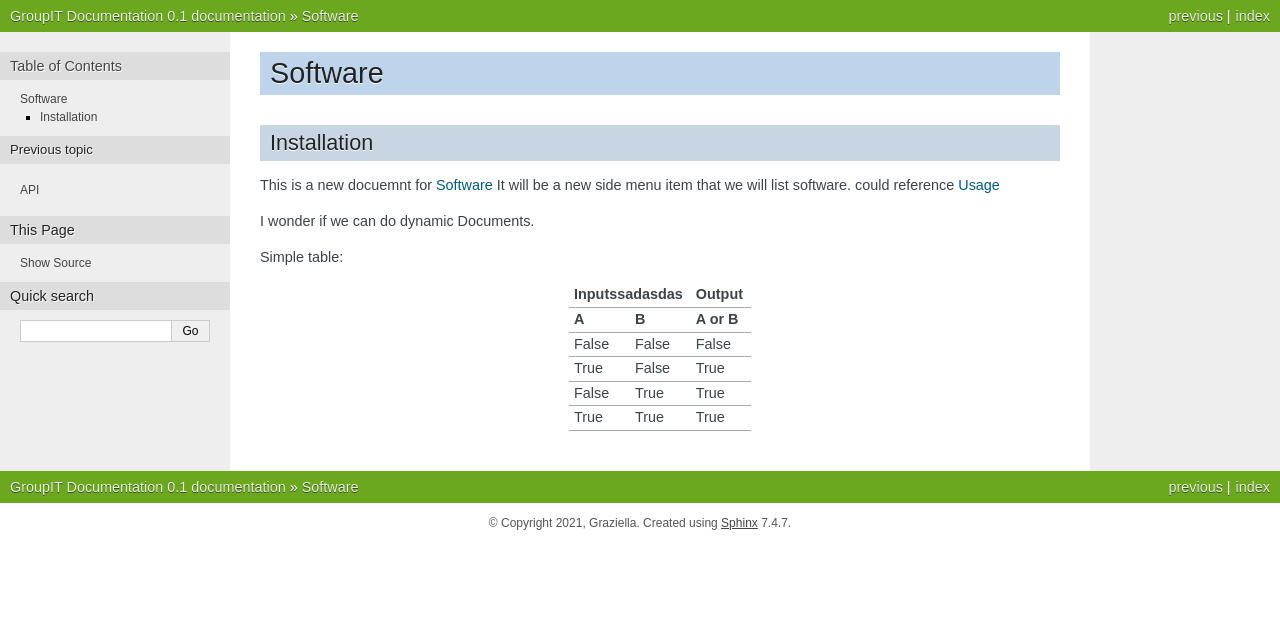
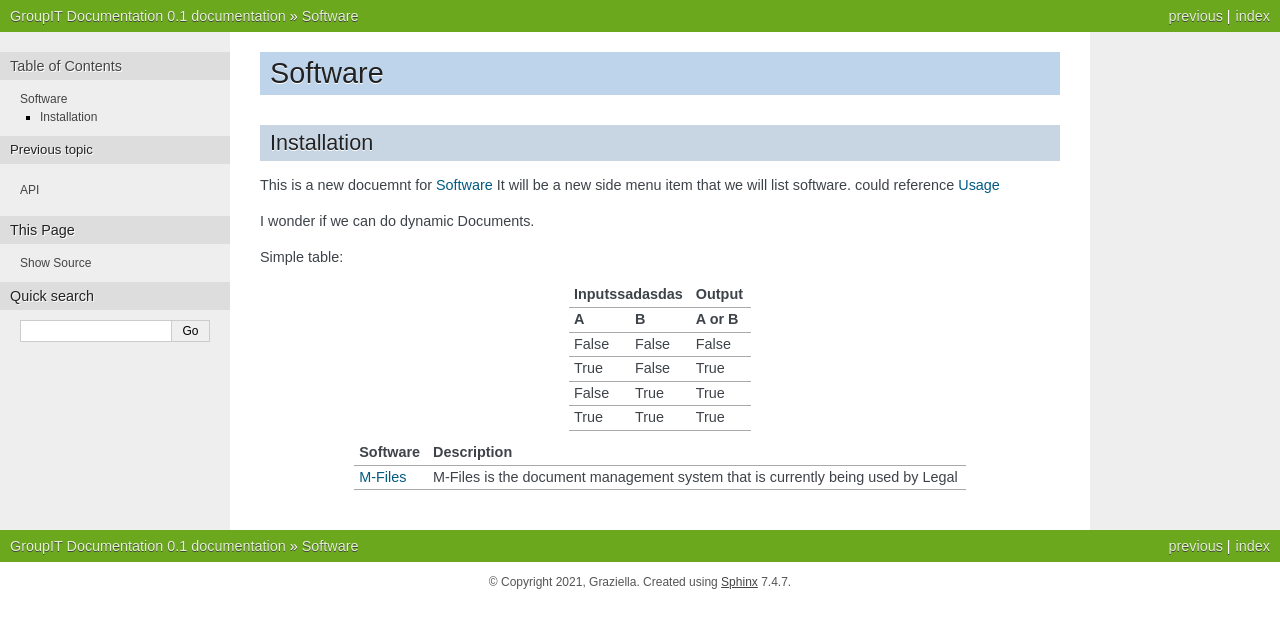
Before and after one commit to PhoenixInNZ/GroupITDocs, a Sphinx documentation site: the page built from docs/source/software.rst, in a window 1280 px wide. Shown: the top 628 px of the page. Built offline with Sphinx 7.4.7, drawn with Linux system fonts in a browser that asks for light colours; pages that are not in the unit, such as notebooks, are missing from menus.

Commit message:
Update software.rst

```diff
--- a/docs/source/software.rst
+++ b/docs/source/software.rst
@@ -25,8 +25,8 @@ False     True      True
 True      True      True
 ========  ========  ======
 
-=====  =====
-Software  Description
-=====  =====
+==============  ====================================================================================
+Software        Description
+==============  ====================================================================================
 :doc:`m-files`	M-Files is the document management system that is currently being used by Legal
-=====  =====
+==============  ====================================================================================
```
